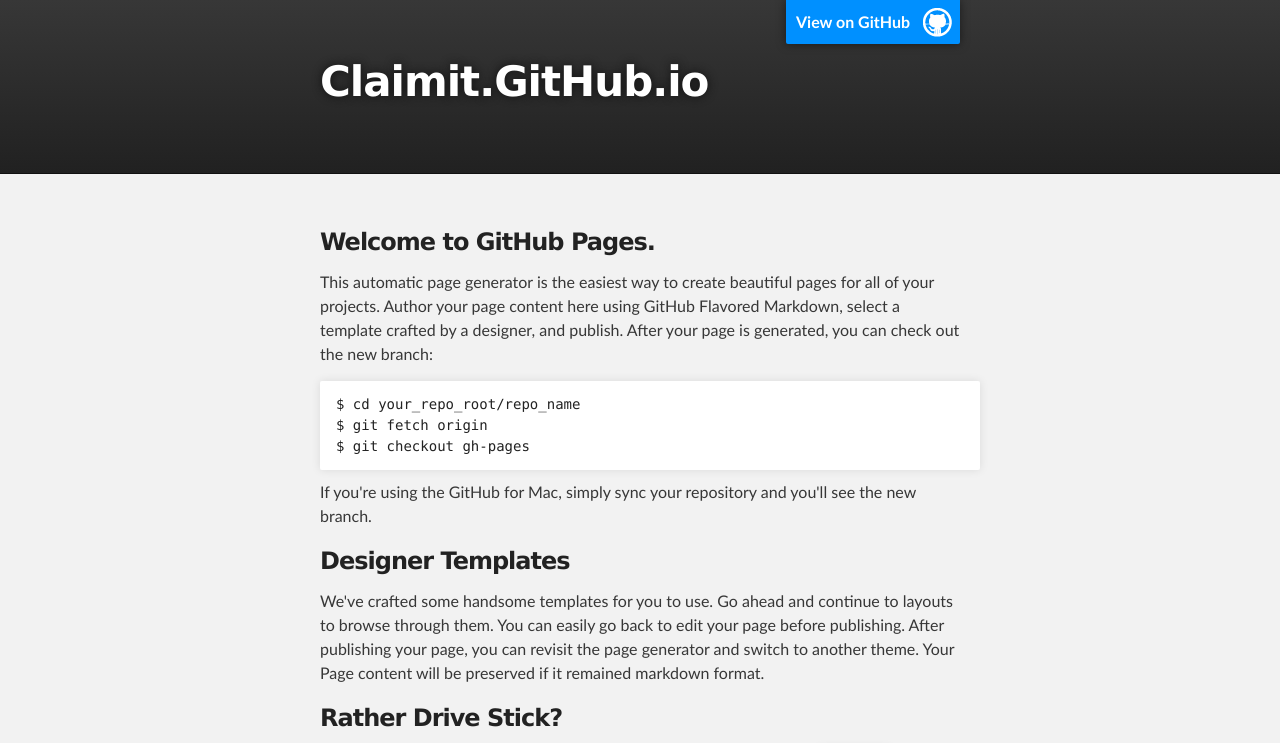
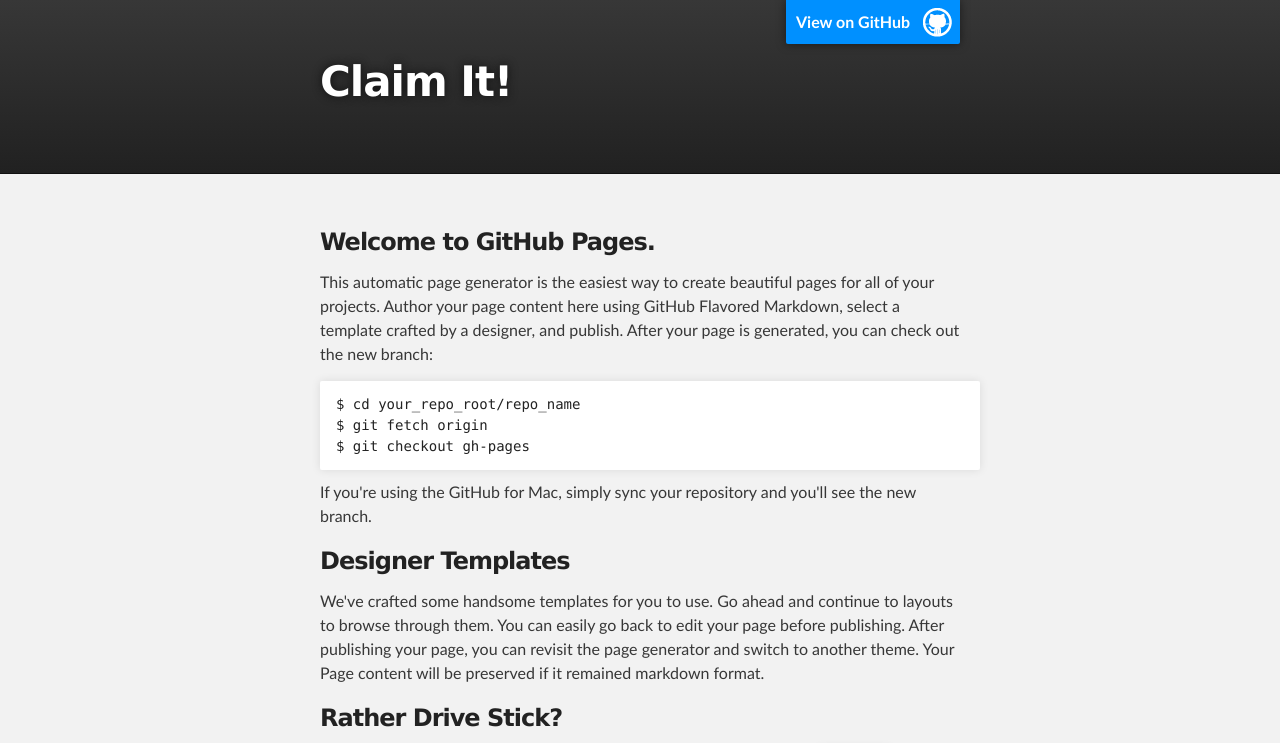
Before and after one commit to claimit/claimit.github.io, a plain HTML site: page index.html in a window 1280 px wide. Shown: the top 743 px of the page. Drawn offline with Linux system fonts and the light colour scheme.

Commit message:
Update index.html

```diff
--- a/index.html
+++ b/index.html
@@ -18,7 +18,7 @@
         <header class="inner">
           <a id="forkme_banner" href="https://github.com/claimit">View on GitHub</a>
 
-          <h1 id="project_title">Claimit.GitHub.io</h1>
+          <h1 id="project_title">Claim It!</h1>
           <h2 id="project_tagline"></h2>
 
         </header>
```
